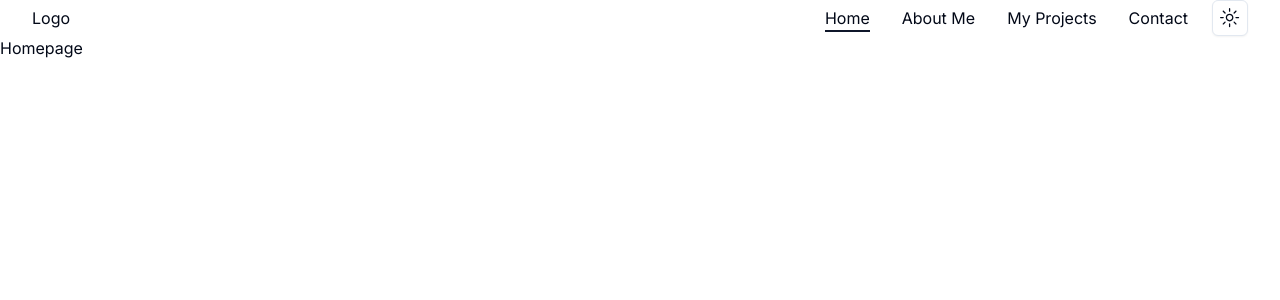
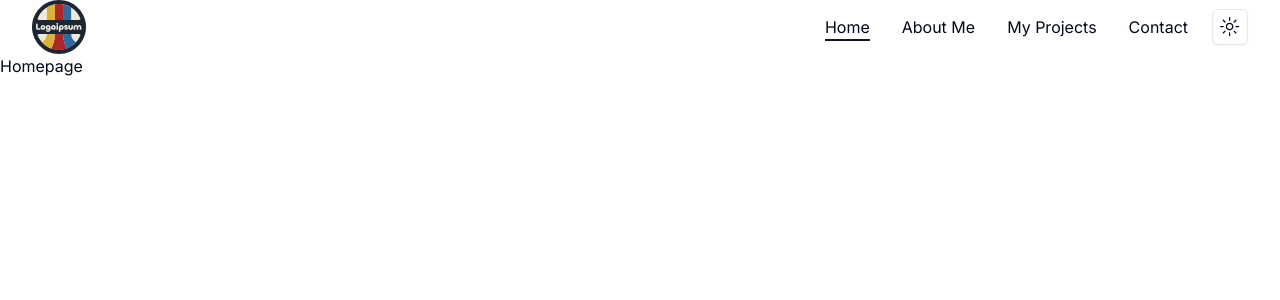
Before and after one commit to bchussid/portfolio, a Next.js app: page / in a window 1280 px wide. Shown: the top 300 px of the page. Built offline with nearby package versions, Linux system fonts and the light colour scheme.

Commit message:
add/logo placeholder to page

```diff
--- a/src/components/Logo.tsx
+++ b/src/components/Logo.tsx
@@ -1,9 +1,11 @@
-import React from 'react'
-
+import Link from "next/link";
+import Image from "next/image";
 const Logo = () => {
   return (
-    <div>Logo</div>
-  )
-}
+    <Link href="/">
+      <Image src="/logo.svg" width={54} height={54} priority alt="" />
+    </Link>
+  );
+};
 
-export default Logo
+export default Logo;
```
